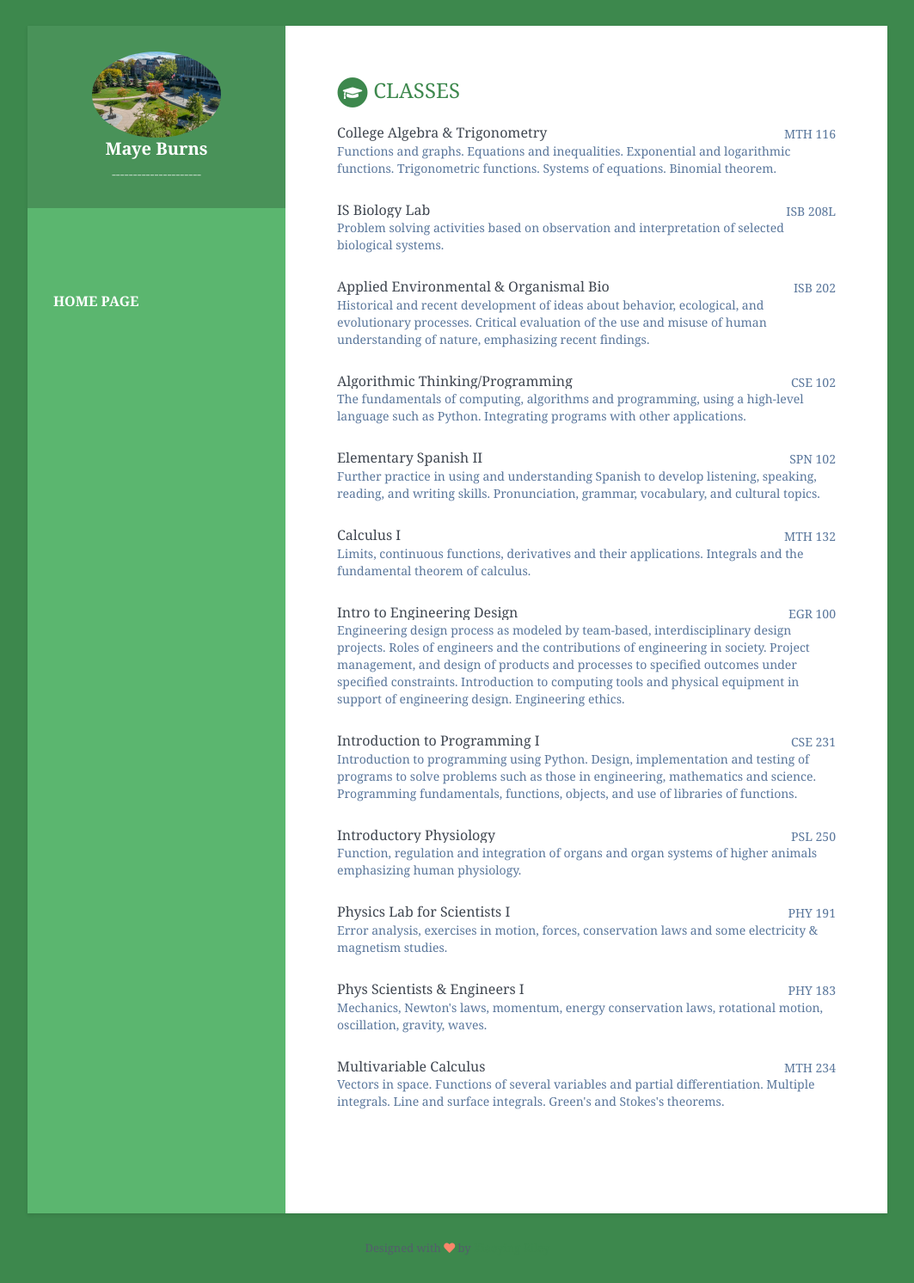
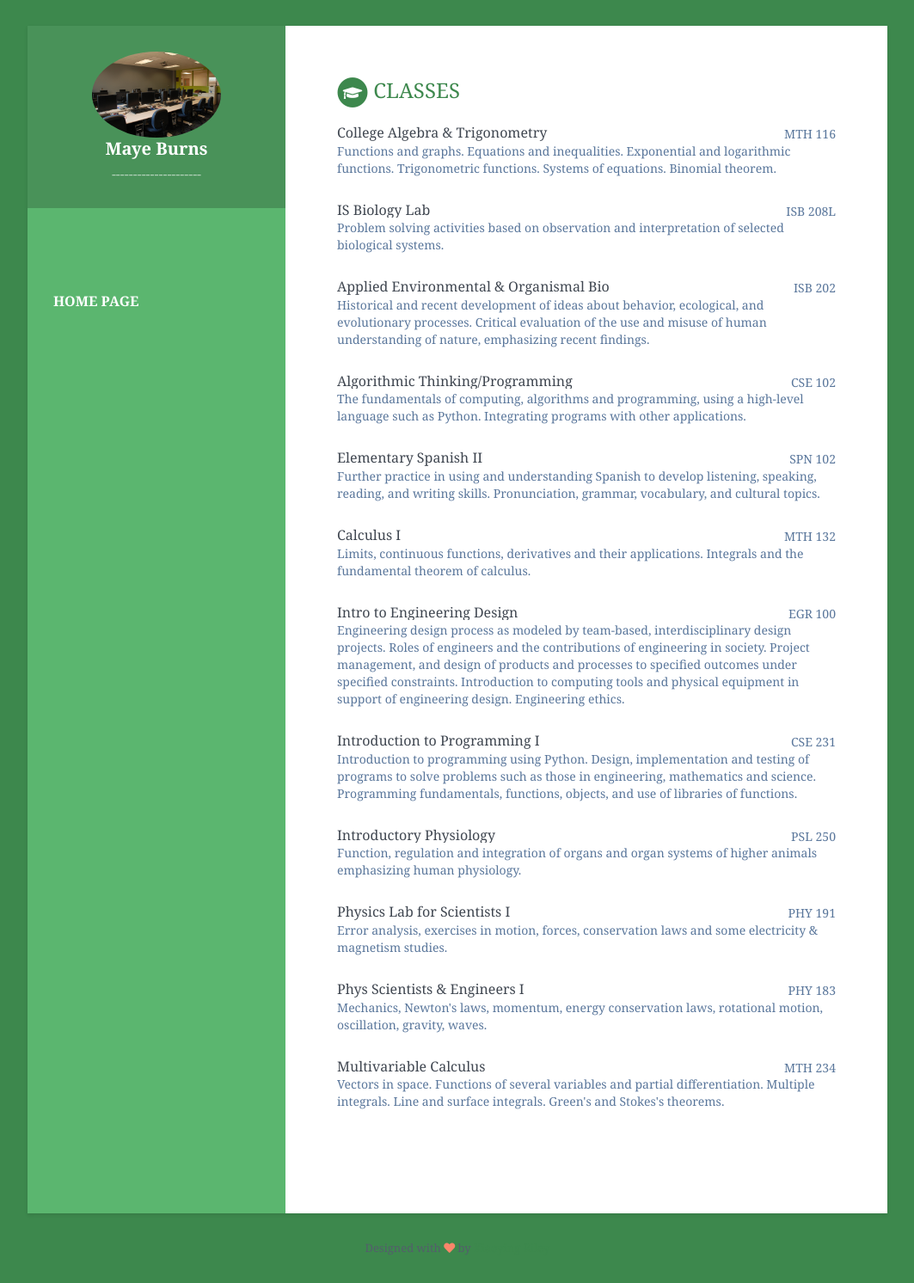
Before and after one commit to burnsmay/burnsmay.github.io.classes, a Jekyll site: the page built from index.html, in a window 1280 px wide. Shown: the whole page at 86% size, without its empty margins (108-1171 px from the left). Built offline with Jekyll 4.4.1, drawn with Linux system fonts in a browser that asks for light colours.

Commit message:
Update data.yml add computer class pic

```diff
--- a/_data/data.yml
+++ b/_data/data.yml
@@ -10,7 +10,7 @@ sidebar:
     # Profile information
     name: Maye Burns
     tagline: ---------------------
-    avatar: campus_pic.jpg  #place a 100x100 picture inside /assets/images/ folder and provide the name of the file below
+    avatar: computer_class.jpeg  #place a 100x100 picture inside /assets/images/ folder and provide the name of the file below
 
     # Sidebar links
     #email: hello@webjeda.com
```
